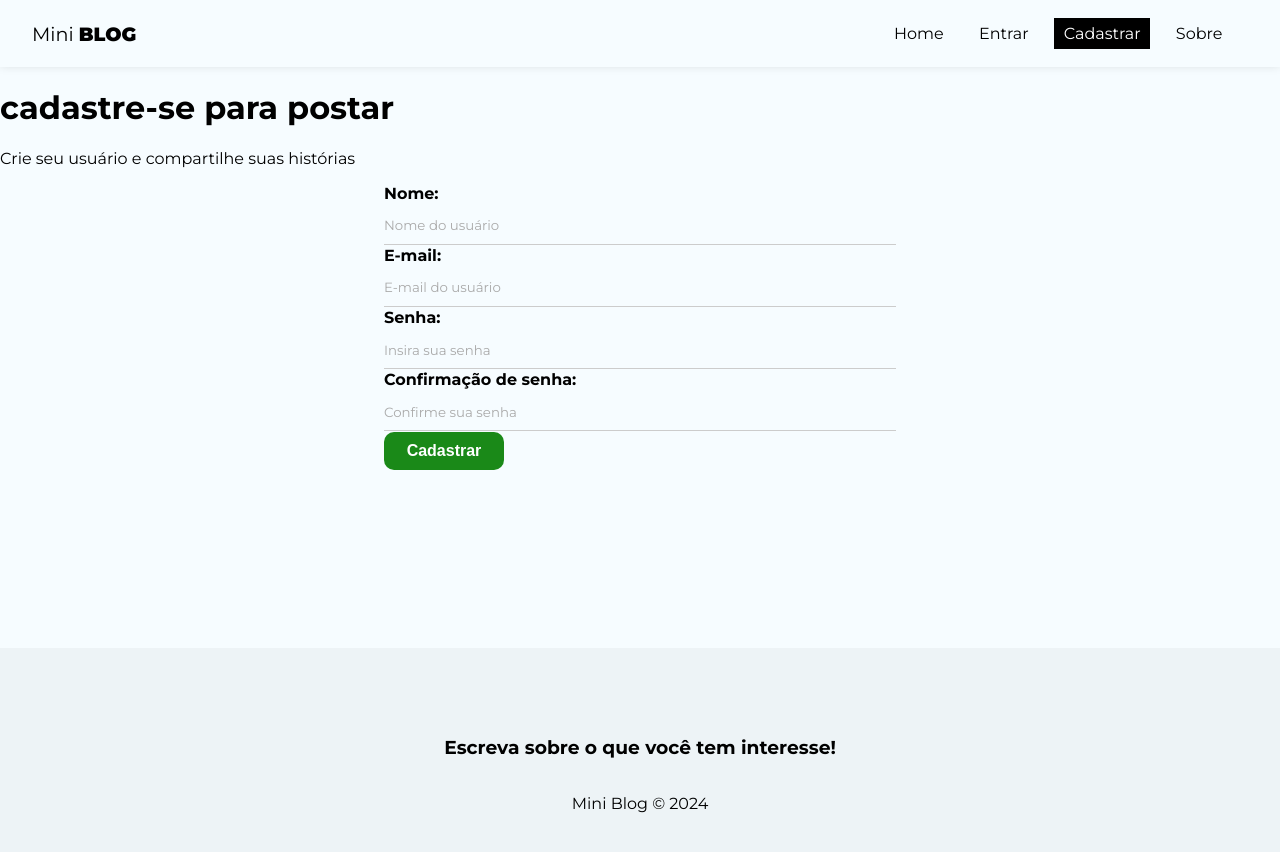
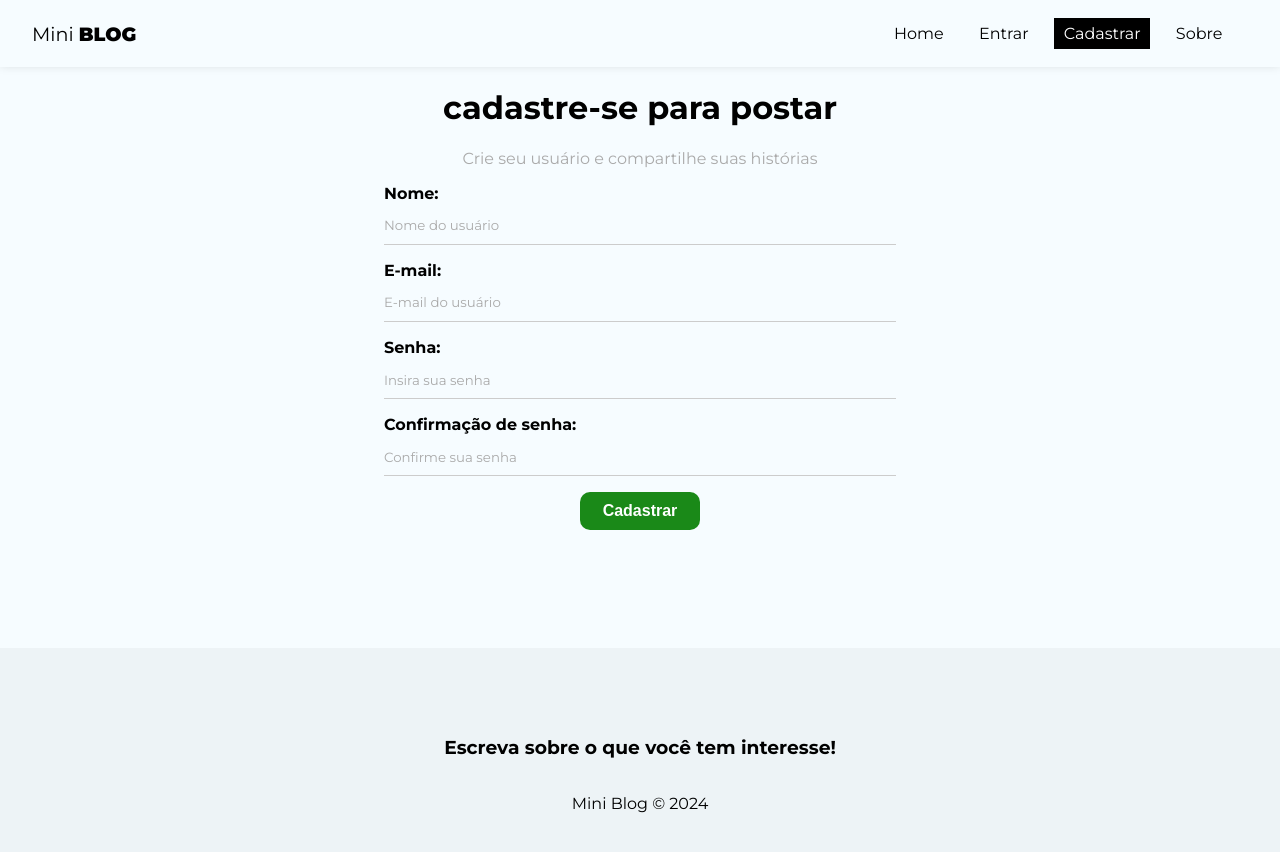
Before and after one commit to evandrodias11/miniblog-react, a React (Vite) app: page /register in a window 1280 px wide. Shown: the top 852 px of the page. Built offline with nearby package versions, Linux system fonts and the light colour scheme.

Commit message:
states do form de cadastro

```diff
--- a/src/index.css
+++ b/src/index.css
@@ -42,7 +42,7 @@
 label {
   display: flex;
   flex-direction: column;
-  margin-bottom: 1px;
+  margin-bottom: 1em;
 }
 
 label span {
--- a/src/pages/Register/Register.jsx
+++ b/src/pages/Register/Register.jsx
@@ -3,11 +3,36 @@
 import { useState, useEffect } from "react";
 
 const Register = () => {
+  const [displayName, setDisplayName] = useState("");
+  const [email, setEmail] = useState("");
+  const [password, setPassword] = useState("");
+  const [confirmPassword, setConfirmPassword] = useState("");
+  const [error, setError] = useState("");
+
+  const handleSubmit = (e) => {
+    e.preventDefault();
+
+    setError("");
+
+    const user = {
+      displayName,
+      email,
+      password,
+    };
+
+    if (password !== confirmPassword) {
+      setError("As senhas precisam ser iguais");
+      return;
+    }
+
+    console.log(user);
+  };
+
   return (
-    <div>
+    <div className={styles.register}>
       <h1>cadastre-se para postar</h1>
       <p>Crie seu usuário e compartilhe suas histórias</p>
-      <form>
+      <form onSubmit={handleSubmit}>
         <label>
           <span>Nome:</span>
           <input
@@ -15,6 +40,8 @@
             name="displayName"
             placeholder="Nome do usuário"
             required
+            value={displayName}
+            onChange={(e) => setDisplayName(e.target.value)}
           />
         </label>
         <label>
@@ -24,6 +51,8 @@
             name="email"
             placeholder="E-mail do usuário"
             required
+            value={email}
+            onChange={(e) => setEmail(e.target.value)}
           />
         </label>
         <label>
@@ -33,6 +62,8 @@
             name="password"
             placeholder="Insira sua senha"
             required
+            value={password}
+            onChange={(e) => setPassword(e.target.value)}
           />
         </label>
         <label>
@@ -42,11 +73,14 @@
             name="confirmPassword"
             placeholder="Confirme sua senha"
             required
+            value={confirmPassword}
+            onChange={(e) => setConfirmPassword(e.target.value)}
           />
         </label>
         <button type="submit" className="btn">
           Cadastrar
         </button>
+        {error && <p className="error">{error}</p>}
       </form>
     </div>
   );
```
